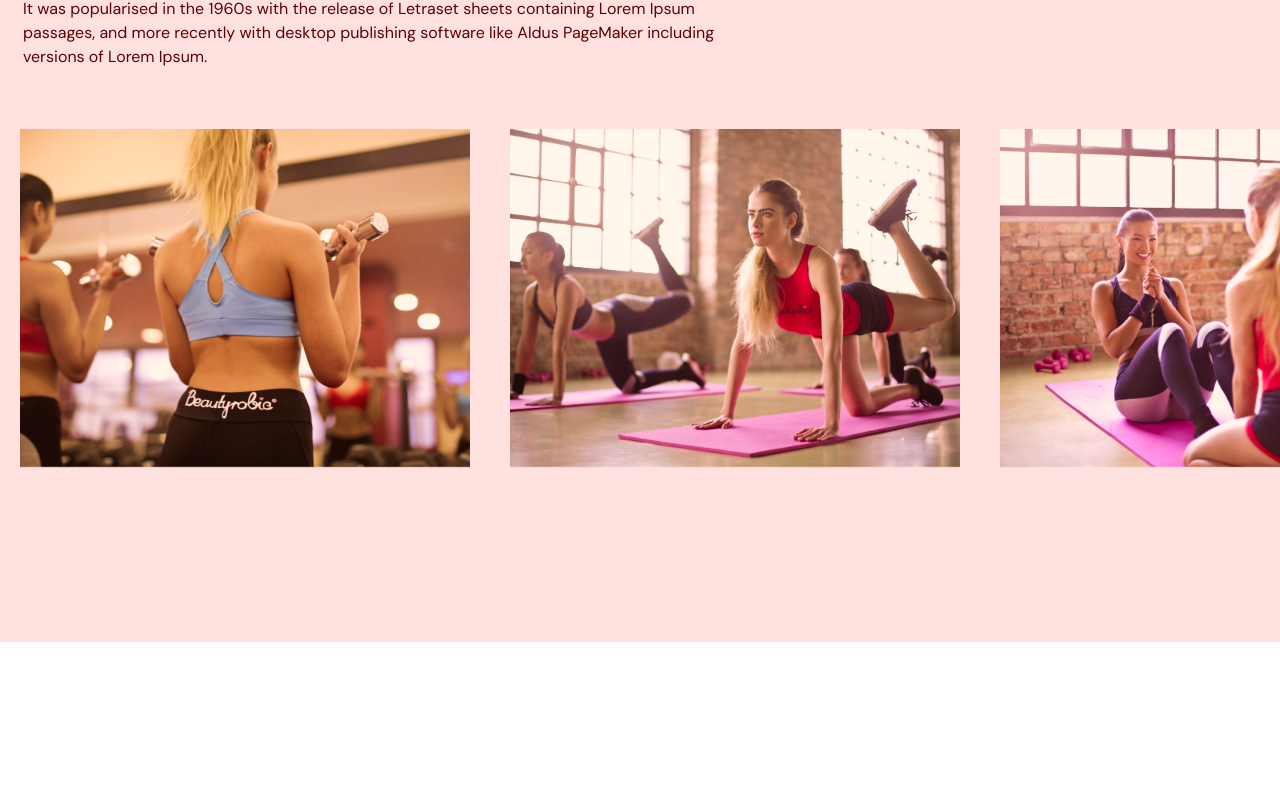
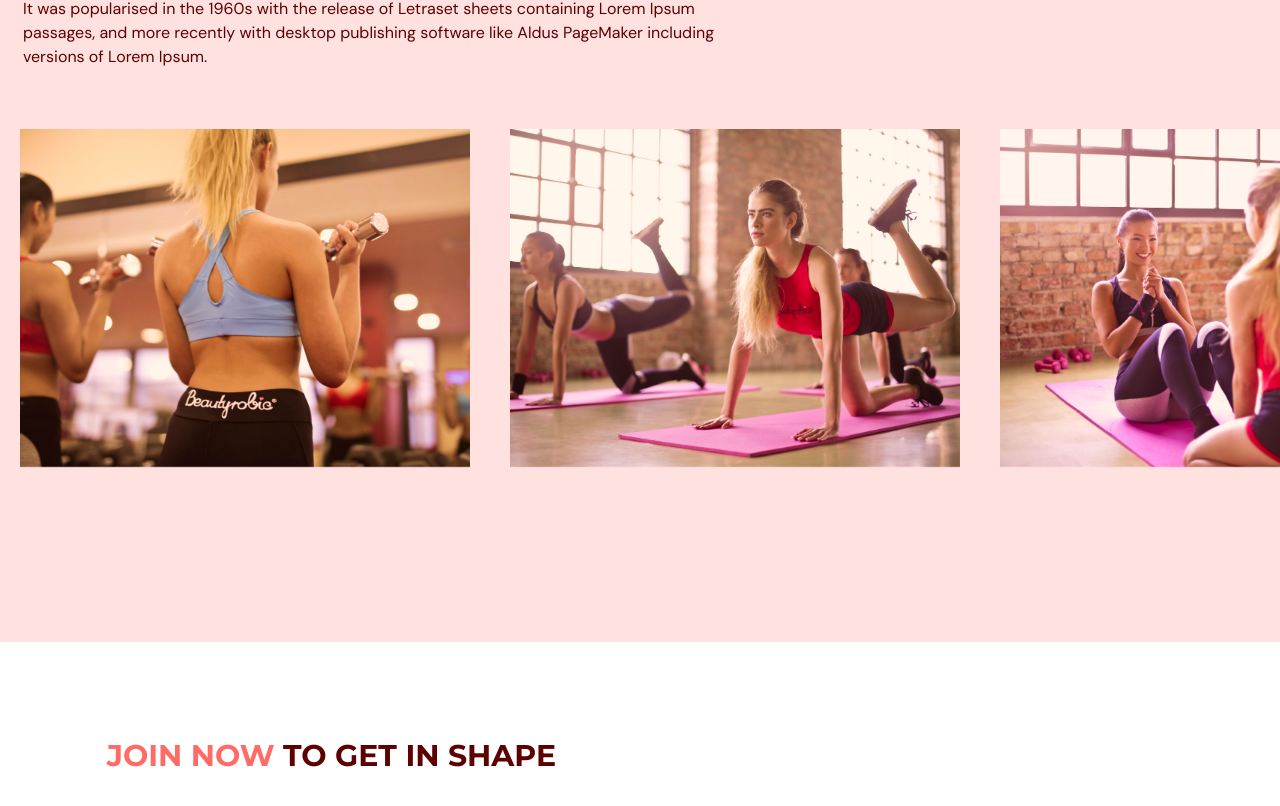
Before and after one commit to kolamat/gym-module, a React (Vite) app: page / in a window 1280 px wide. Shown: the part 2372-3178 px from the top of the page. Built offline with nearby package versions, Linux system fonts and the light colour scheme.

Commit message:
with '#' will be ignored, and an empty message aborts the commit.
On branch main
Your branch is ahead of 'origin/main' by 12 commits.
  (use "git push" to publish your local commits)

Changes to be committed:
	modified:   src/scenes/contactUs/ContactUs.tsx

```diff
--- a/src/scenes/contactUs/ContactUs.tsx
+++ b/src/scenes/contactUs/ContactUs.tsx
@@ -25,7 +25,9 @@ const ContactUs = ({ setSelectedPage }: Props) => {
             visible: { opacity: 1, y: 0 },
           }}
         >
-          <Htext></Htext>
+          <Htext>
+            <span className="text-primary-500">JOIN NOW</span> TO GET IN SHAPE
+          </Htext>
         </motion.div>
       </motion.div>
     </section>
```
